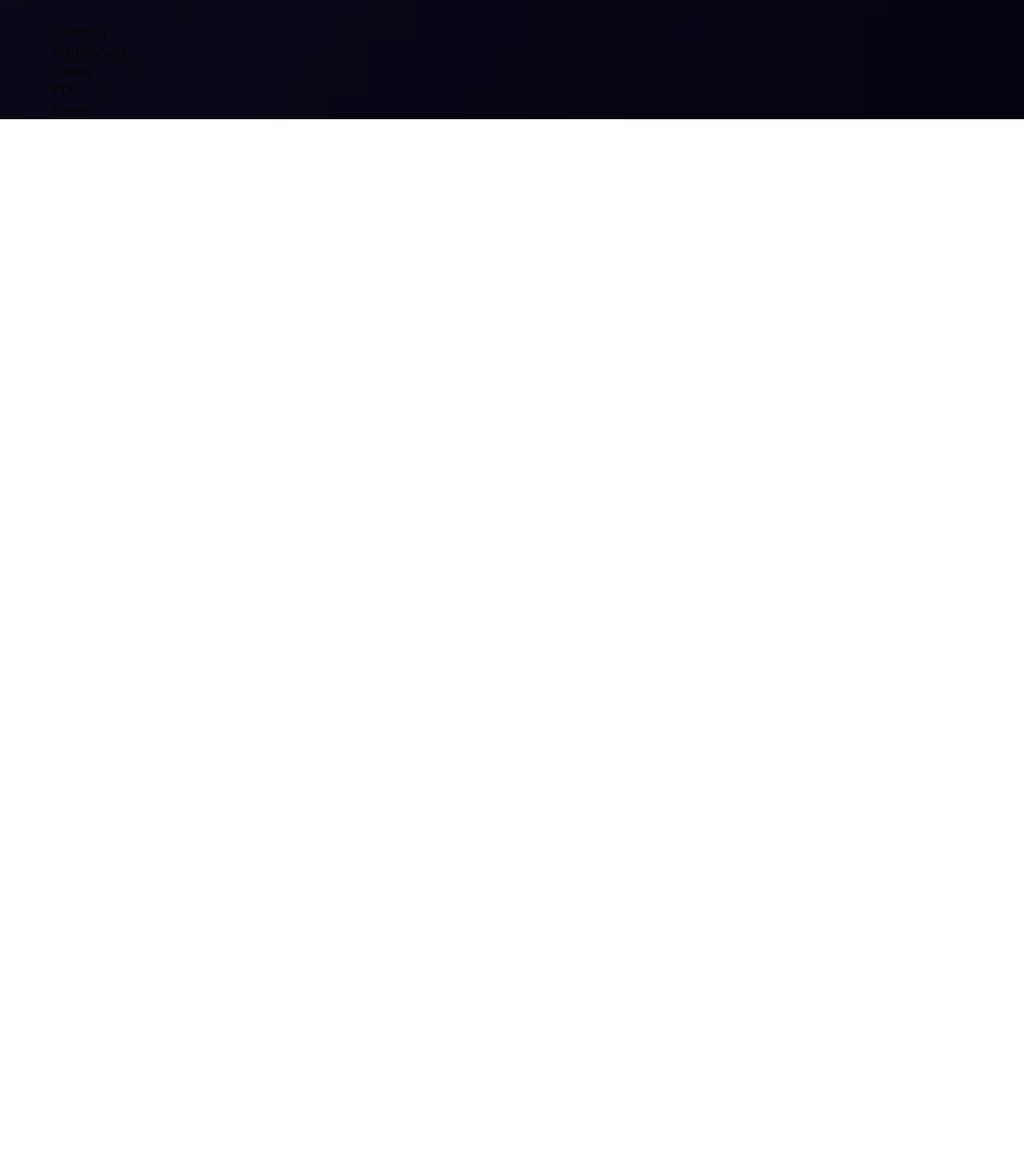
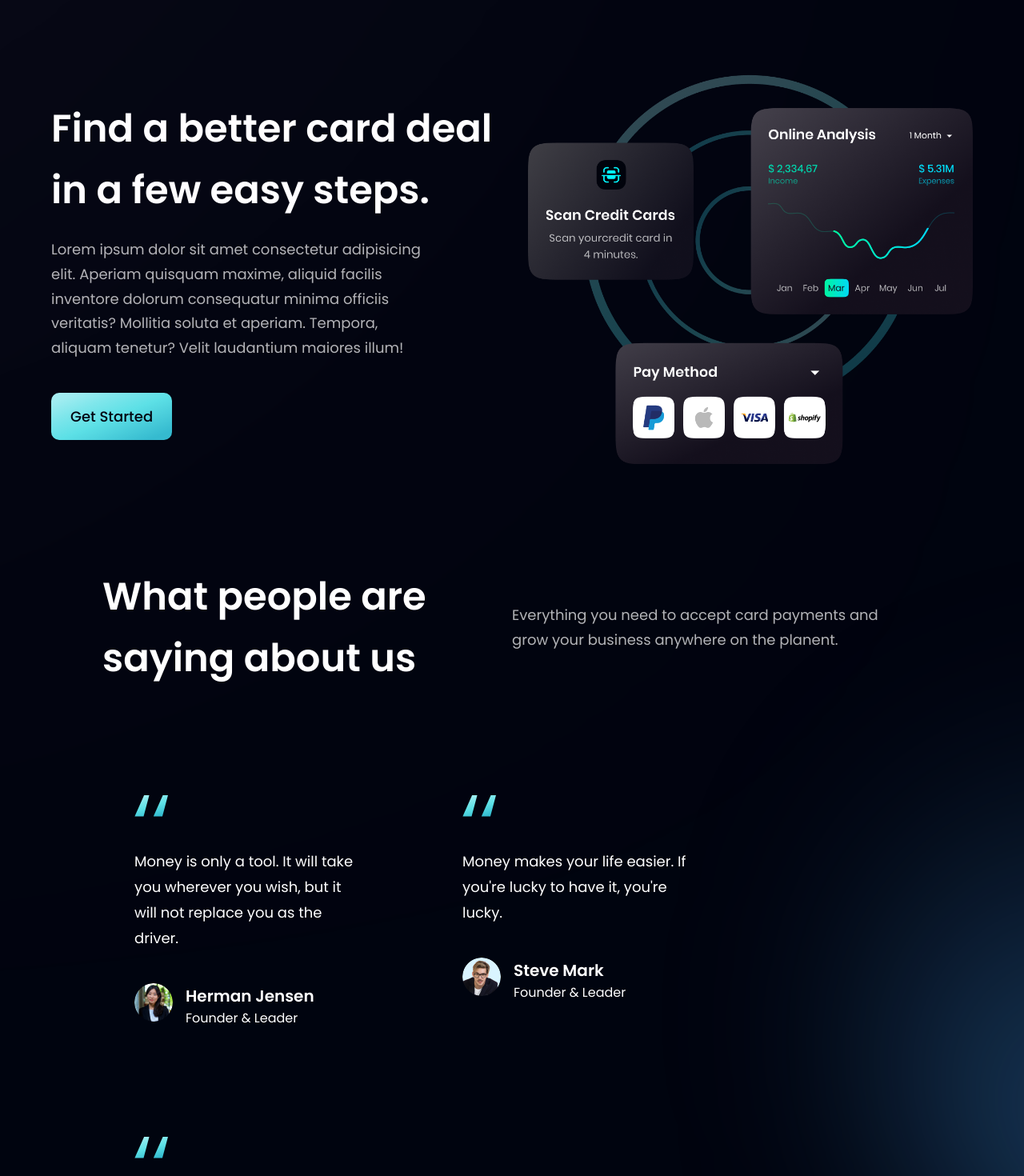
Before and after one commit to Trelaquix/ModernReactPage, a React (Vite) app in the folder modern_app/: page / in a window 1280 px wide. Shown: the part 2160-3630 px from the top of the page at 80% size. Before the commit the page ends 2309 px from the top, so only its background shows below. Built offline with nearby package versions, Linux system fonts and the light colour scheme.

Commit message:
Update testimonials and feedback card and minor spelling errors

```diff
--- a/modern_app/src/components/Billing.jsx
+++ b/modern_app/src/components/Billing.jsx
@@ -5,8 +5,8 @@
     <section id="product" className={layout.sectionReverse}>
       <div className={layout.sectionImgReverse}>
         <img src={bill} alt="billing" className="w-[100%] h-[100%] relative z-[5]"/>
-        <div className="absolute z-[3] -left-1/2 top-0 w-[50%] h-[50%] rounded-fll white__gradient" />
-        <div className="absolute z-[0] -left-1/2 bottom-0 w-[50%] h-[50%] rounded-fll pink__gradient" />
+        <div className="absolute z-[3] -left-1/2 top-0 w-[50%] h-[50%] rounded-full white__gradient" />
+        <div className="absolute z-[0] -left-1/2 bottom-0 w-[50%] h-[50%] rounded-full pink__gradient" />
       </div>
       <div className={layout.sectionInfo}>
         <h2 className={styles.heading2}>Easily control your
--- a/modern_app/src/components/Button.jsx
+++ b/modern_app/src/components/Button.jsx
@@ -2,7 +2,7 @@
 
 const Button = ({ styles }) => {
   return (
-    <button type="button" className={`py-4 px-6 bg-blue-gradient font-poppins font-medium text-[18px] text-primary outline-none ${styles}`}>
+    <button type="button" className={`py-4 px-6 bg-blue-gradient font-poppins font-medium text-[18px] text-primary outline-none ${styles} rounded-[10px]`}>
       Get Started
     </button>
   )
--- a/modern_app/src/components/CardDeal.jsx
+++ b/modern_app/src/components/CardDeal.jsx
@@ -1,9 +1,26 @@
-import React from 'react'
+import { card } from '../assets';
+import styles, { layout } from '../style';
+import Button from './Button';
 
-const CardDeal = () => {
-  return (
-    <div>CardDeal</div>
-  )
-}
+const CardDeal = () => (
+    <section className={layout.section}>
+      <div className={layout.sectionInfo}>
+        <h2 className={styles.heading2}>
+          Find a better card deal
+          <br className="sm:block hidden" />
+          in a few easy steps.
+        </h2>
+        <p className={`${styles.paragraph} max-w-[470px] mt-5`}>
+          Lorem ipsum dolor sit amet consectetur adipisicing elit. Aperiam quisquam maxime, aliquid facilis inventore dolorum consequatur minima officiis veritatis? Mollitia soluta et aperiam. Tempora, aliquam tenetur? Velit laudantium maiores illum!
+        </p>
+
+        <Button styles="mt-10"/>
+      </div>
+
+      <div className={layout.sectionImg}>
+        <img src={card} alt="card" className="w-[100%] h-[100%]" />
+      </div>
+    </section>
+)
 
 export default CardDeal
--- a/modern_app/src/components/FeedbackCard.jsx
+++ b/modern_app/src/components/FeedbackCard.jsx
@@ -1,9 +1,17 @@
-import React from 'react'
+import { quotes } from '../assets';
 
-const FeedbackCard = () => {
-  return (
-    <div>FeedbackCard</div>
-  )
-}
+const FeedbackCard = ({ content, name, title, img }) => (
+    <div className="flex jusitfy-between flex-col px-10 py-12 rounded-[20px] max-w-[370px] md:mr-10 sm:mr-5 mr-0 my-5 feedback-card">
+      <img src={quotes} alt="double_quotes" className="w-[42px] h-[27px] object-contain" />
+      <p className="font-poppins font-normal text-[18px] leading-[32px] text-white my-10">{content}</p>
+      <div className="flex flex-row">
+        <img src={img} alt={name} className="w-[48px] h-[48px] rounded-full" />
+        <div className="flex flex-col ml-4">
+          <h4 className="font-poppins font-semibold text-[20px] leading-[32px] text-white">{name}</h4>
+          <p className="font-poppins font-normal text-[16px] leading-[24px] text-white">{title}</p>
+        </div>
+      </div>
+    </div>
+)
 
 export default FeedbackCard
--- a/modern_app/src/components/Testimonials.jsx
+++ b/modern_app/src/components/Testimonials.jsx
@@ -1,9 +1,29 @@
-import React from 'react'
+// import { card } from '../assets';
+import { feedback } from '../constants';
+import styles, { layout } from '../style';
+import FeedbackCard from './FeedbackCard';
 
-const Testimonials = () => {
-  return (
-    <div>Testimonials</div>
-  )
-}
+const Testimonials = () => (
+    <section id="clients" className={`${styles.paddingY} ${styles.paddingX} ${styles.paddingX} ${styles.flexCenter} flex-col relative`}>
+      <div className="absolute z-[0] w-[60%] h-[60%] -right-[50%] rounded-full blue__gradient" />
+      <div className="w-full flex justify-between items-center md:flex-row flex-col sm:mb-16 mb-6 relative z-[1]">
+        <h1 className={styles.heading2}>
+          What people are
+          <br className="sm:block hidden"/>
+          saying about us
+        </h1>
+
+        <div className="w-full md:mt-0 mt-6">
+          <p className={`${styles.paragraph} max-w-[470px] text-left`}>Everything you need to accept card payments and grow your business anywhere on the planent.</p>
+        </div>
+      </div>
+
+      <div className="flex flex-wrap sm:justify-start justify-center w-full feedback-container relative z-[1]">
+        {feedback.map((card) => (
+          <FeedbackCard key={card.id} {...card} />
+        ))}
+      </div>
+    </section>
+)
 
 export default Testimonials
```
